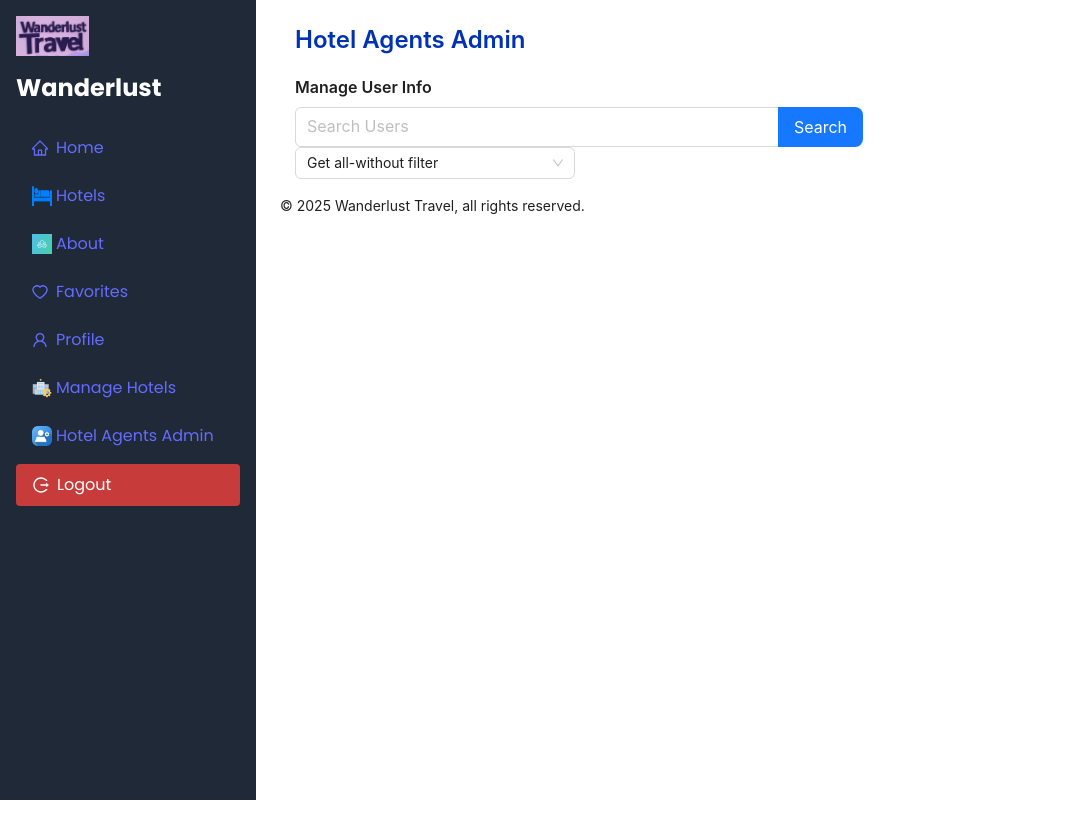
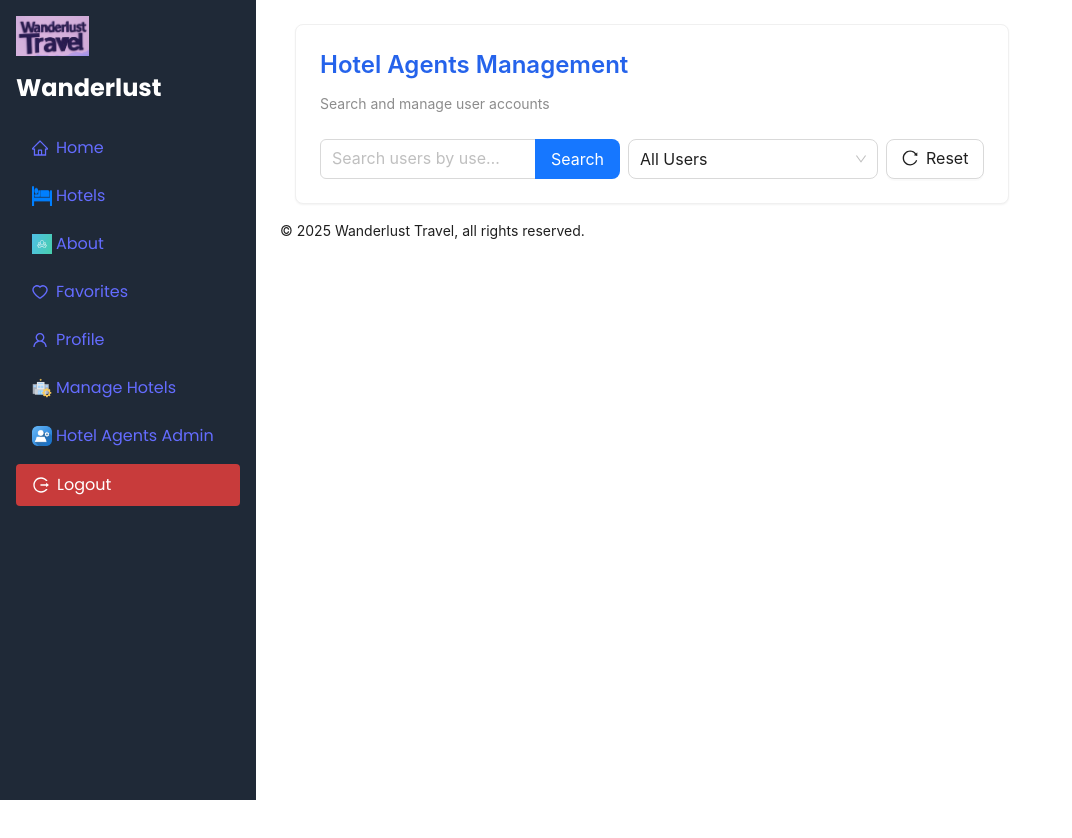
Before and after one commit to rayligo/VT6003CEM_webClient_247032537, a React (Vite) app: page /hotel-agents-admin in a window 1280 px wide. Shown: the top 838 px of the page, without its empty margins (0-1072 px from the left). Built offline with nearby package versions, Linux system fonts and the light colour scheme; sample sign-in values are in the browser's storage.

Commit message:
update userSearch.tsx

```diff
--- a/src/components/userSearch.tsx
+++ b/src/components/userSearch.tsx
@@ -1,11 +1,21 @@
 import "antd/dist/reset.css";
-import { useState } from "react";
-import { Input, message, Typography } from "antd";
+import { useState, useCallback } from "react";
+import {
+  Input,
+  message,
+  Typography,
+  Card,
+  Button,
+  Space,
+  Table,
+  Select,
+  Col,
+  Popconfirm,
+} from "antd";
 import { api } from "./common/http-common";
-import { Table, Select, Col, Popconfirm } from "antd";
 import axios from "axios";
 import { NavigateFunction, useNavigate } from "react-router-dom";
-import { DeleteOutlined } from "@ant-design/icons";
+import { DeleteOutlined, ReloadOutlined } from "@ant-design/icons";
 
 const { Search } = Input;
 const { Title } = Typography;
@@ -18,70 +28,74 @@ interface User {
   role: string;
 }
 
-function SearchUser() {
-  let navigate: NavigateFunction = useNavigate();
-  const [press, setPress] = useState("");
-  const [usersData, setUsers] = useState<User[]>([]);
-  const [isSearchOK, setSearch] = useState(false);
+const SearchUser: React.FC<{ authbasic: string }> = ({ authbasic }) => {
+  const navigate: NavigateFunction = useNavigate();
+  const [searchTerm, setSearchTerm] = useState("");
+  const [usersData, setUsersData] = useState<User[]>([]);
+  const [isSearchOK, setSearchOK] = useState(false);
+  const [loading, setLoading] = useState(false);
+  const [searchField, setSearchField] = useState("all");
 
-  const onSearch = async (value: any) => {
-    console.log("value ", value);
-    console.log("press ", `${press}`);
+  const onSearch = useCallback(
+    async (value: string) => {
+      setLoading(true);
+      try {
         let urlPath = `${api.uri}/users`;
-    if (press === "email" || press === "username")
-      urlPath += `/?fields=${press}&q=${value}`;
-    else if (press === "username&fields=email" && value === "")
-      urlPath += `/?fields=${press}`;
+        if (searchField === "email" || searchField === "username") {
+          urlPath += `/?fields=${searchField}&q=${value}`;
+        } else if (searchField === "username&fields=email" && value === "") {
+          urlPath += `/?fields=${searchField}`;
+        }
 
-    console.log("urlPath ", urlPath);
+        const response = await axios.get(urlPath, {
+          headers: { Authorization: `Basic ${authbasic}` },
+        });
 
-    console.log("aToken ", localStorage.getItem("aToken"));
-    return await axios
-      .get(`${urlPath}`, {
-        method: "GET",
-        headers: { Authorization: `Basic ${localStorage.getItem("aToken")}` },
-      })
-      .then((data) => {
-        console.log("user return  ", JSON.stringify(data));
-        console.log("user data  ", data);
-        if (!data.data.length || data.data.length == 0) {
-          alert("No data found");
-          navigate("/profile");
-          window.location.reload();
+        if (!response.data.length) {
+          message.warning("No users found");
+          setUsersData([]);
+          setSearchOK(false);
+          return;
         }
-        setUsers(data.data);
-        setSearch(true);
-        value = "";
-      })
-      .catch((err) => console.log("Error fetching users", err));
-  };
 
-  function handleChange(value: any) {
-    message.info(
-      "Pls. enter at least three characters to search by email or username otherwise leave the input empty"
+        setUsersData(response.data);
+        setSearchOK(true);
+        setSearchTerm("");
+      } catch (err) {
+        message.error("Failed to fetch users. Please check your network.");
+        console.error("Error fetching users", err);
+      } finally {
+        setLoading(false);
+      }
+    },
+    [searchField, authbasic, navigate]
   );
 
-    setPress(value);
-    console.log(`selected ${value}`);
+  const handleDelete = useCallback(
+    async (id: number) => {
+      setLoading(true);
+      try {
+        await axios.delete(`${api.uri}/users/${id}`, {
+          headers: { Authorization: `Basic ${authbasic}` },
+        });
+        setUsersData(usersData.filter((user) => user.id !== id));
+        message.success("User deleted successfully");
+      } catch (err) {
+        message.error("Failed to delete user. Please try again.");
+        console.error("Delete error", err);
+      } finally {
+        setLoading(false);
       }
+    },
+    [usersData, authbasic]
+  );
 
-  const handleDelete = (id: number) => {
-    axios
-      .delete(`${api.uri}/users/${id}`, {
-        headers: {
-          Authorization: `Basic ${localStorage.getItem("aToken")}`,
-        },
-      })
-      .then((results) => {
-        console.log("respone ", JSON.stringify(results.data));
-        if (results.data) {
-          setUsers(usersData.filter((user) => user.id !== id));
-        }
-      })
-      .catch((err) => {
-        console.log(`Check network problems pls. ` + err);
-        alert("Check network problems");
-      });
+  const handleReset = () => {
+    setSearchTerm("");
+    setSearchField("all");
+    setUsersData([]);
+    setSearchOK(false);
+    onSearch("");
   };
 
   const columns = [
@@ -89,6 +103,7 @@ function SearchUser() {
       title: "ID",
       dataIndex: "id",
       key: "id",
+      sorter: (a: User, b: User) => a.id - b.id,
     },
     {
       title: "Username",
@@ -108,15 +123,15 @@ function SearchUser() {
     {
       title: "Action",
       key: "action",
-      render: (text: string, record: User) => (
+      render: (_: string, record: User) => (
         <Popconfirm
           title="Are you sure you want to delete this user?"
           onConfirm={() => handleDelete(record.id)}
           okText="Yes"
           cancelText="No"
         >
-          {record.role && record.role !== "admin" && (
-            <DeleteOutlined style={{ fontSize: "32px", color: "red" }} />
+          {record.role !== "admin" && (
+            <DeleteOutlined className="text-red-500 text-lg hover:text-red-700" />
           )}
         </Popconfirm>
       ),
@@ -124,37 +139,61 @@ function SearchUser() {
   ];
 
   return (
-    <>
-      <Col span={16}>
-        <Title level={3} style={{ color: "#0032b3" }}>
-          Hotel Agents Admin
+    <Card className="shadow-sm">
+      <Space direction="vertical" size="large" className="w-full">
+        <div>
+          <Title level={3} className="!text-blue-600">
+            Hotel Agents Management
           </Title>
-        <Title level={5}>Manage User Info</Title>
+          <Typography.Text type="secondary">
+            Search and manage user accounts
+          </Typography.Text>
+        </div>
+        <Space wrap>
           <Search
-          placeholder="Search Users"
+            placeholder="Search users by username or email"
             allowClear
             enterButton="Search"
             size="large"
+            value={searchTerm}
+            onChange={(e) => setSearchTerm(e.target.value)}
             onSearch={onSearch}
+            style={{ width: 300 }}
+            loading={loading}
           />
           <Select
-          defaultValue="all"
-          style={{ width: 280, marginRight: "200px" }}
-          onChange={handleChange}
+            value={searchField}
+            size="large"
+            onChange={setSearchField}
+            style={{ width: 250 }}
           >
-          <Option value="username">username</Option>
-          <Option value="email">email</Option>
-          <Option value="username&fields=email">
-            Get all-filter by username & email
-          </Option>
-          <Option value="all">Get all-without filter</Option>
+            <Option value="username">Username</Option>
+            <Option value="email">Email</Option>
+            <Option value="username&fields=email">Username & Email</Option>
+            <Option value="all">All Users</Option>
           </Select>
+          <Button
+            icon={<ReloadOutlined />}
+            onClick={handleReset}
+            size="large"
+            type="default"
+          >
+            Reset
+          </Button>
+        </Space>
         {isSearchOK && (
-          <Table dataSource={usersData} columns={columns} rowKey="id"></Table>
+          <Table
+            dataSource={usersData}
+            columns={columns}
+            rowKey="id"
+            loading={loading}
+            pagination={{ pageSize: 10 }}
+            className="mt-4"
+          />
         )}
-      </Col>
-    </>
+      </Space>
+    </Card>
   );
-}
+};
 
 export default SearchUser;
```
Lines whose indentation alone changed are shown as unchanged.
